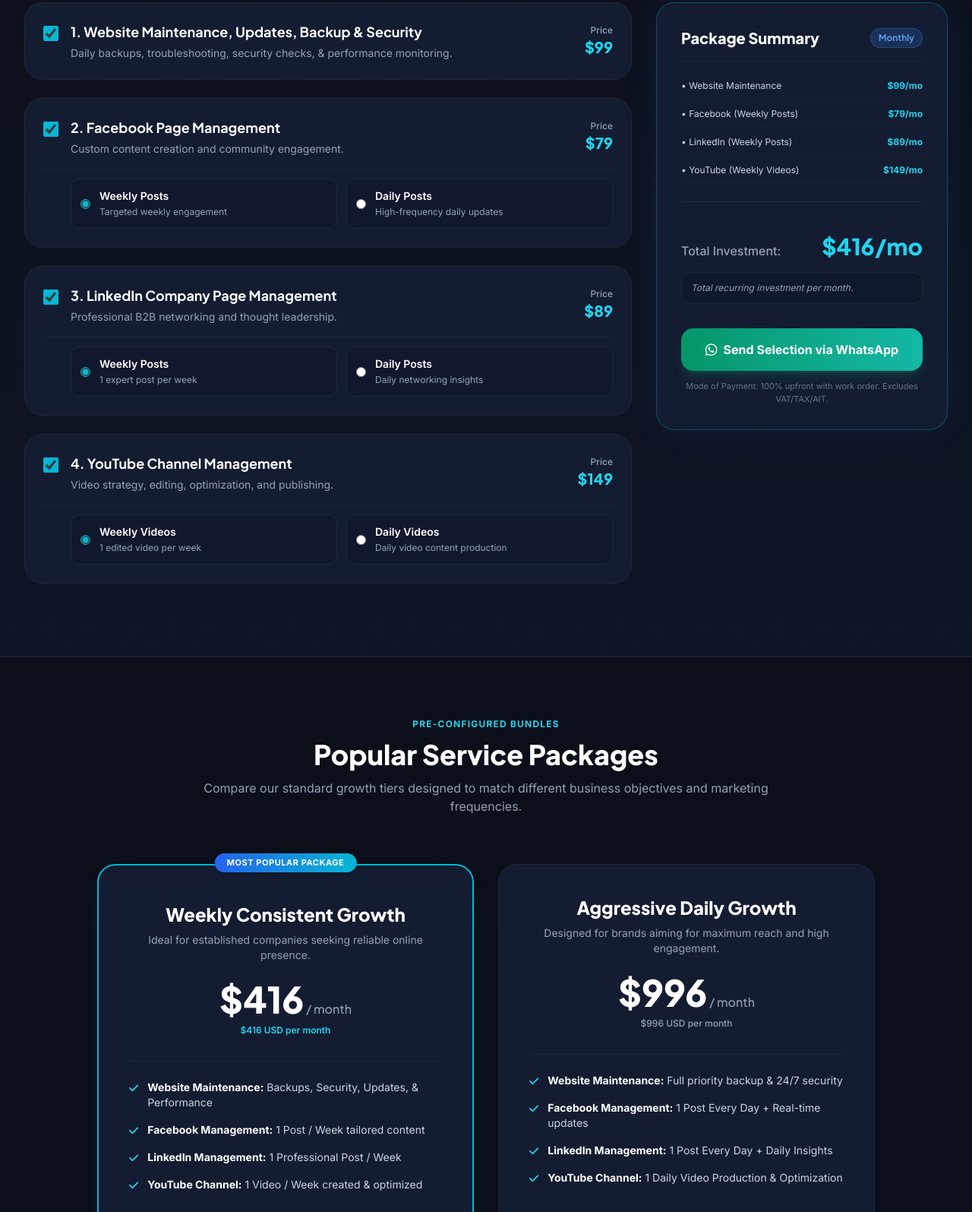
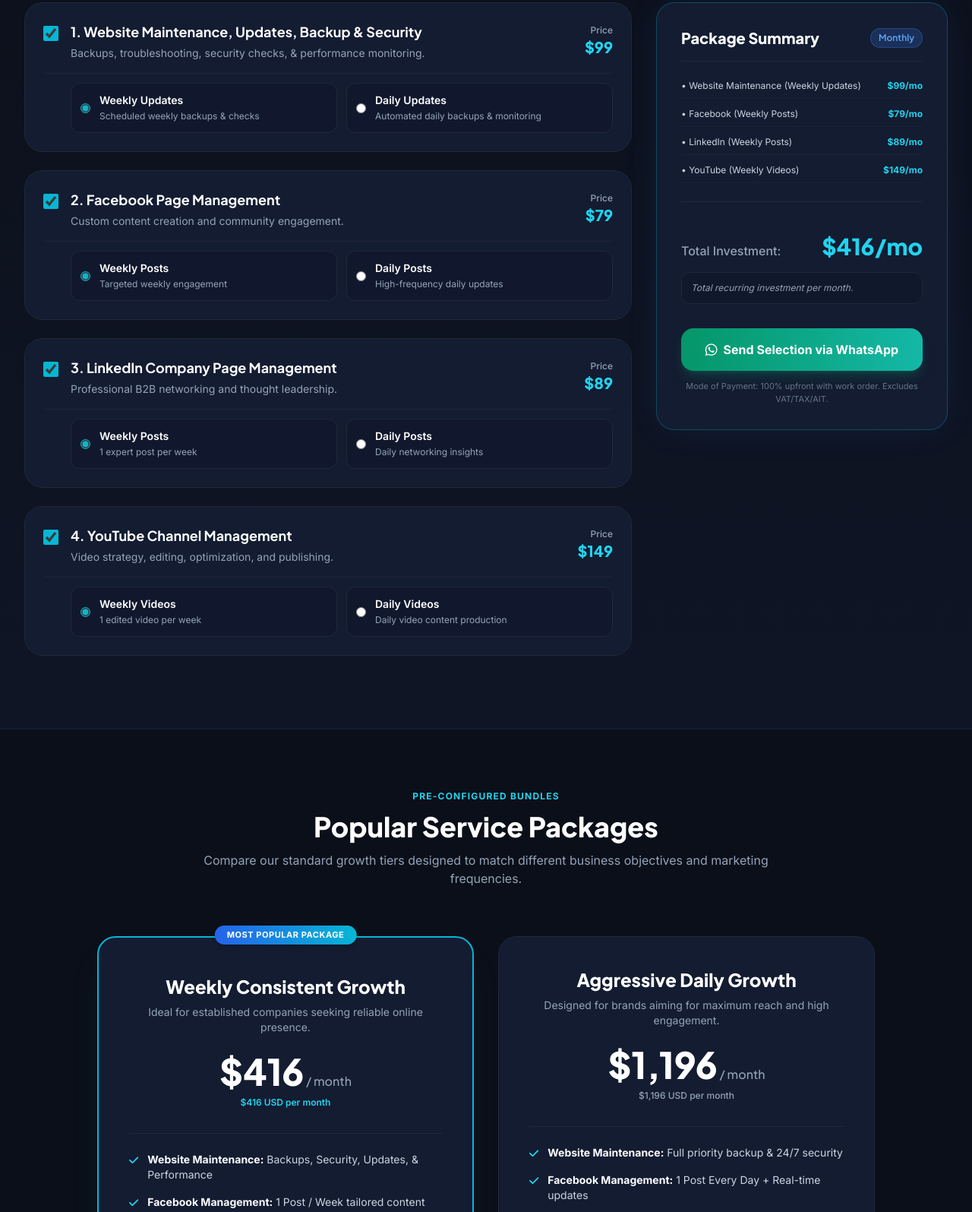
Before and after one commit to AbdullahValley/Web-Services, a plain HTML site: page index.html in a window 1280 px wide. Shown: the part 2361-3956 px from the top of the page at 76% size. Drawn offline with nearby package versions, Linux system fonts and the light colour scheme.

Commit message:
Weekly Updates and Daily Updates Added

```diff
--- a/index.html
+++ b/index.html
@@ -311,17 +311,36 @@
                 <div class="lg:col-span-2 space-y-6">
 
                     <!-- Item 1: Website Maintenance -->
-                    <div class="bg-cardBg p-6 rounded-3xl border border-slate-800 hover:border-slate-700 transition-all flex flex-col sm:flex-row items-start sm:items-center justify-between gap-4">
+                    <div class="bg-cardBg p-6 rounded-3xl border border-slate-800 hover:border-slate-700 transition-all">
+                        <div class="flex flex-col sm:flex-row items-start sm:items-center justify-between gap-4 mb-4">
                             <div class="flex items-start gap-4">
                                 <input type="checkbox" id="srv-web" onchange="calculateTotal()" class="mt-1.5 w-5 h-5 accent-cyan-500 rounded cursor-pointer" checked>
                                 <div>
                                     <h4 class="font-heading font-bold text-lg text-white">1. Website Maintenance, Updates, Backup & Security</h4>
-                                <p class="text-slate-400 text-sm mt-1">Daily backups, troubleshooting, security checks, & performance monitoring.</p>
+                                    <p class="text-slate-400 text-sm mt-1">Backups, troubleshooting, security checks, & performance monitoring.</p>
                                 </div>
                             </div>
                             <div class="text-right sm:text-right w-full sm:w-auto flex sm:flex-col justify-between items-center sm:items-end border-t sm:border-t-0 pt-3 sm:pt-0 border-slate-800">
                                 <span class="text-xs text-slate-400 font-medium">Price</span>
                                 <span class="font-heading font-extrabold text-xl text-cyan-400 price-web">৳9,000</span>
+                            </div>
+                        </div>
+                        <!-- Options for Website Maintenance -->
+                        <div class="pl-9 grid grid-cols-1 sm:grid-cols-2 gap-3 pt-3 border-t border-slate-800/80">
+                            <label class="flex items-center gap-3 p-3 rounded-xl bg-slate-900/60 border border-slate-800 cursor-pointer hover:border-cyan-500/50 transition-all">
+                                <input type="radio" name="opt-web" value="weekly" checked onchange="calculateTotal()" class="accent-cyan-500">
+                                <div class="text-sm">
+                                    <span class="font-semibold text-white block">Weekly Updates</span>
+                                    <span class="text-xs text-slate-400">Scheduled weekly backups & checks</span>
+                                </div>
+                            </label>
+                            <label class="flex items-center gap-3 p-3 rounded-xl bg-slate-900/60 border border-slate-800 cursor-pointer hover:border-cyan-500/50 transition-all">
+                                <input type="radio" name="opt-web" value="daily" onchange="calculateTotal()" class="accent-cyan-500">
+                                <div class="text-sm">
+                                    <span class="font-semibold text-white block">Daily Updates</span>
+                                    <span class="text-xs text-slate-400">Automated daily backups & monitoring</span>
+                                </div>
+                            </label>
                         </div>
                     </div>
 
@@ -845,7 +864,7 @@
 
             <!-- Bottom Copyright Bar -->
             <div class="pt-8 flex flex-col sm:flex-row justify-between items-center gap-4 text-xs text-slate-500">
-                <p>© 2027 FUTURE VALLEY. All rights reserved.</p>
+                <p>© 2026 FUTURE VALLEY. All rights reserved.</p>
                 <p class="text-cyan-400/80 font-medium">Premium Web Services Provider</p>
             </div>
         </div>
@@ -871,7 +890,7 @@
         // Pricing Matrix Data (BDT and USD)
         const pricingData = {
             BDT: {
-                web: 9000,
+                web: { weekly: 9000, daily: 20000 },
                 fb: { weekly: 7000, daily: 15000 },
                 li: { weekly: 9000, daily: 20000 },
                 yt: { weekly: 12000, daily: 25000 },
@@ -879,7 +898,7 @@
                 format: (val) => '৳' + val.toLocaleString()
             },
             USD: {
-                web: 99,
+                web: { weekly: 99, daily: 299 },
                 fb: { weekly: 79, daily: 199 },
                 li: { weekly: 89, daily: 299 },
                 yt: { weekly: 149, daily: 399 },
@@ -955,27 +974,30 @@
             const p = pricingData[currentCurrency];
             const discountFactor = currentBilling === 'yearly' ? 0.95 : 1.0;
 
+            const webOptEl = document.querySelector('input[name="opt-web"]:checked');
             const fbOptEl = document.querySelector('input[name="opt-fb"]:checked');
             const liOptEl = document.querySelector('input[name="opt-li"]:checked');
             const ytOptEl = document.querySelector('input[name="opt-yt"]:checked');
 
+            const webOpt = webOptEl ? webOptEl.value : 'weekly';
             const fbOpt = fbOptEl ? fbOptEl.value : 'weekly';
             const liOpt = liOptEl ? liOptEl.value : 'weekly';
             const ytOpt = ytOptEl ? ytOptEl.value : 'weekly';
 
             // Calculate values (applying 5% discount if yearly billing is selected)
-            const webPrice = Math.round(p.web * discountFactor);
+            const webPrice = Math.round(p.web[webOpt] * discountFactor);
             const fbPrice = Math.round(p.fb[fbOpt] * discountFactor);
             const liPrice = Math.round(p.li[liOpt] * discountFactor);
             const ytPrice = Math.round(p.yt[ytOpt] * discountFactor);
 
+            const webStartPrice = Math.round(p.web.weekly * discountFactor);
             const fbStartPrice = Math.round(p.fb.weekly * discountFactor);
             const liStartPrice = Math.round(p.li.weekly * discountFactor);
             const ytStartPrice = Math.round(p.yt.weekly * discountFactor);
 
             // Calculate pre-configured bundle prices
-            const weeklyBundleMonthly = Math.round((p.web + p.fb.weekly + p.li.weekly + p.yt.weekly) * discountFactor);
-            const dailyBundleMonthly = Math.round((p.web + p.fb.daily + p.li.daily + p.yt.daily) * discountFactor);
+            const weeklyBundleMonthly = Math.round((p.web.weekly + p.fb.weekly + p.li.weekly + p.yt.weekly) * discountFactor);
+            const dailyBundleMonthly = Math.round((p.web.daily + p.fb.daily + p.li.daily + p.yt.daily) * discountFactor);
 
             const pkgWeeklyEl = document.getElementById('pkg-weekly-price');
             const pkgDailyEl = document.getElementById('pkg-daily-price');
@@ -1002,7 +1024,7 @@
             const startLi = document.getElementById('start-price-li');
             const startYt = document.getElementById('start-price-yt');
 
-            if (startWeb) startWeb.innerText = p.format(webPrice);
+            if (startWeb) startWeb.innerText = p.format(webStartPrice);
             if (startFb) startFb.innerText = p.format(fbStartPrice);
             if (startLi) startLi.innerText = p.format(liStartPrice);
             if (startYt) startYt.innerText = p.format(ytStartPrice);
@@ -1032,10 +1054,12 @@
             if (liCb) liCb.checked = true;
             if (ytCb) ytCb.checked = true;
 
+            const webRadios = document.querySelectorAll('input[name="opt-web"]');
             const fbRadios = document.querySelectorAll('input[name="opt-fb"]');
             const liRadios = document.querySelectorAll('input[name="opt-li"]');
             const ytRadios = document.querySelectorAll('input[name="opt-yt"]');
 
+            webRadios.forEach(r => r.checked = (r.value === tier));
             fbRadios.forEach(r => r.checked = (r.value === tier));
             liRadios.forEach(r => r.checked = (r.value === tier));
             ytRadios.forEach(r => r.checked = (r.value === tier));
@@ -1060,11 +1084,13 @@
             let itemsHtml = '';
 
             if (webCb && webCb.checked) {
-                const cost = Math.round(p.web * discountFactor);
+                const opt = document.querySelector('input[name="opt-web"]:checked')?.value || 'weekly';
+                const cost = Math.round(p.web[opt] * discountFactor);
                 monthlyTotal += cost;
+                const label = opt === 'daily' ? 'Daily Updates' : 'Weekly Updates';
                 itemsHtml += `
                     <div class="flex justify-between items-center text-xs border-b border-slate-800/60 pb-2">
-                        <span class="text-slate-300">• Website Maintenance</span>
+                        <span class="text-slate-300">• Website Maintenance (${label})</span>
                         <span class="font-bold text-cyan-400">${p.format(cost)}/mo</span>
                     </div>`;
             }
@@ -1147,8 +1173,9 @@
             let total = 0;
 
             if (webCb && webCb.checked) {
-                const cost = Math.round(p.web * discountFactor);
-                items.push('• Website Maintenance & Security: ' + p.format(cost) + '/mo');
+                const opt = document.querySelector('input[name="opt-web"]:checked')?.value || 'weekly';
+                const cost = Math.round(p.web[opt] * discountFactor);
+                items.push(`• Website Maintenance & Security (${opt} backups): ` + p.format(cost) + '/mo');
                 total += cost;
             }
 
```
Lines whose indentation alone changed are shown as unchanged.
